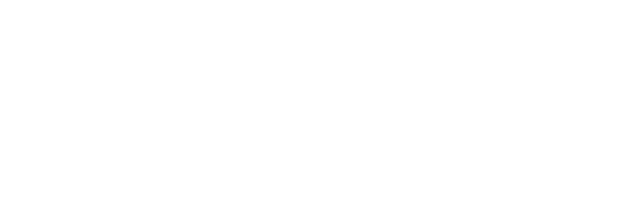
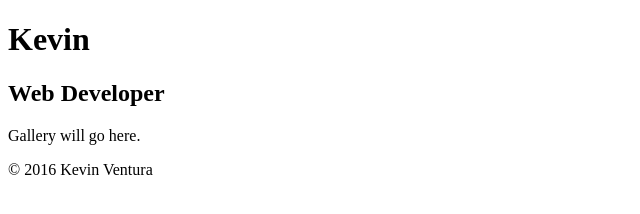
Before and after one commit to kevcoder/portfolioPrototype, a plain HTML site: page index.html in a window 1280 px wide. Shown: the whole page, without its empty margins (0-640 px from the left). Drawn offline with Linux system fonts and the light colour scheme.

Commit message:
html markup

```diff
--- a/index.html
+++ b/index.html
@@ -1,9 +1,20 @@
 <!DOCTYPE html>
 <html>
 <head>
-	<title></title>
+	<title>Kevin Ventura | Web Developer</title>
 </head>
 <body>
+	<header>
+		<h1>Kevin</h1>
+		<h2>Web Developer</h2>
+	</header>
 
+	<section>
+		<p>Gallery will go here.</p>
+	</section>
+
+	<footer>
+		<p>&copy; 2016 Kevin Ventura</p>
+	</footer>
 </body>
 </html>
```
